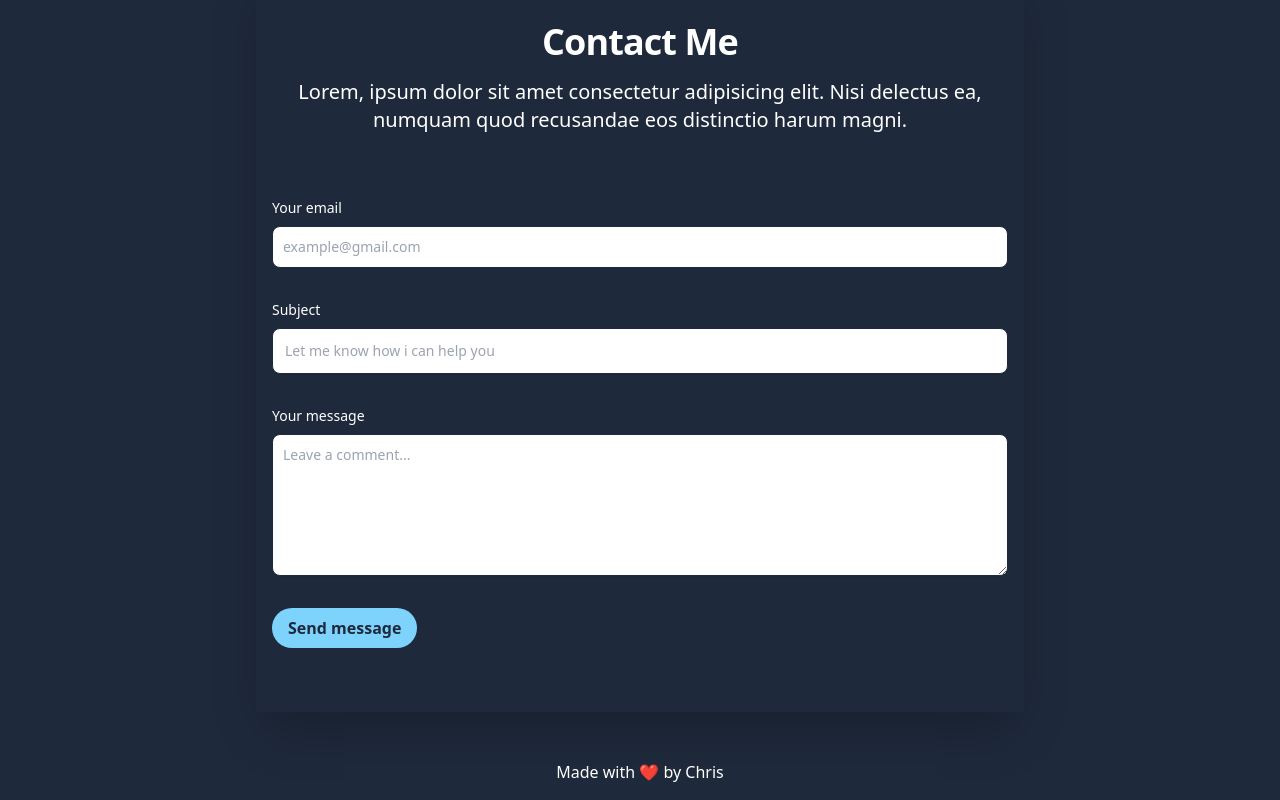
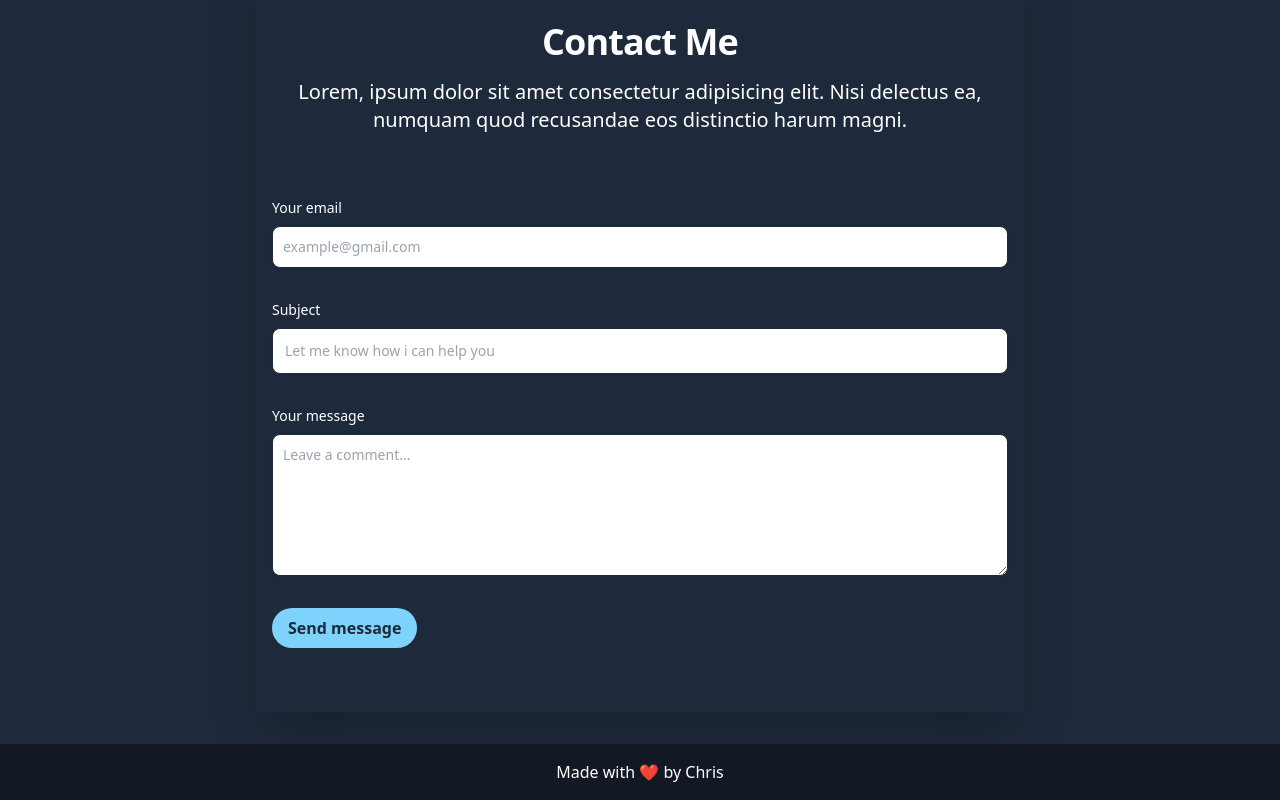
Before and after one commit to Chrisiisx/portfolio, a React (Create React App) app: page / in a window 1280 px wide. Shown: the part 1410-2210 px from the top of the page. Built offline with nearby package versions, Linux system fonts and the light colour scheme.

Commit message:
perf🎇: changed configs  file

```diff
--- a/public/index.html
+++ b/public/index.html
@@ -7,7 +7,7 @@
     <meta name="theme-color" content="#000000" />
     <meta
       name="description"
-      content="Web site created using create-react-app"
+      content="Chris Portfolio."
     />
     <link rel="apple-touch-icon" href="%PUBLIC_URL%/logo192.png" />
     <!--
@@ -24,9 +24,9 @@
       work correctly both with client-side routing and a non-root public URL.
       Learn how to configure a non-root public URL by running `npm run build`.
     -->
-    <title>React App</title>
+    <title>Chris portfolio</title>
   </head>
-  <body>
+  <body class="bg-darkBase">
     <noscript>You need to enable JavaScript to run this app.</noscript>
     <div id="root"></div>
     <!--
--- a/src/App.js
+++ b/src/App.js
@@ -2,6 +2,7 @@ import React from "react";
 import { HashRouter  as Router, Routes, Route } from 'react-router-dom';
 import LandingPage from "./pages/LandingPage";
 import Who from "./pages/Who";
+import Portfolio from "./pages/Portfolio";
 
 function App() {
   return (
@@ -10,6 +11,11 @@ function App() {
         {/*Landing Page*/}
         <Route exact path='/'
           element={<LandingPage />}
+        />
+
+        {/*Portfolio Page*/}
+        <Route exact path='/portfolio'
+          element={<Portfolio />}
         />
 
         {/*whoami Page*/}
--- a/tailwind.config.js
+++ b/tailwind.config.js
@@ -8,7 +8,8 @@ module.exports = {
       current: 'currentColor',
 
       'darkBase': "#1e293b",
-      'purepleBase': '#6366F1',
+      'footerColor': "#121924",
+      'purpleBase': '#6366F1',
       'whiteBase': '#FFFFFF',
       'cyanBase': '#7DD3FC',
       'pinkBase': '#F472B6',
```
Also changed, not shown: 1 other file (tests, documents, lock files or other folders).
